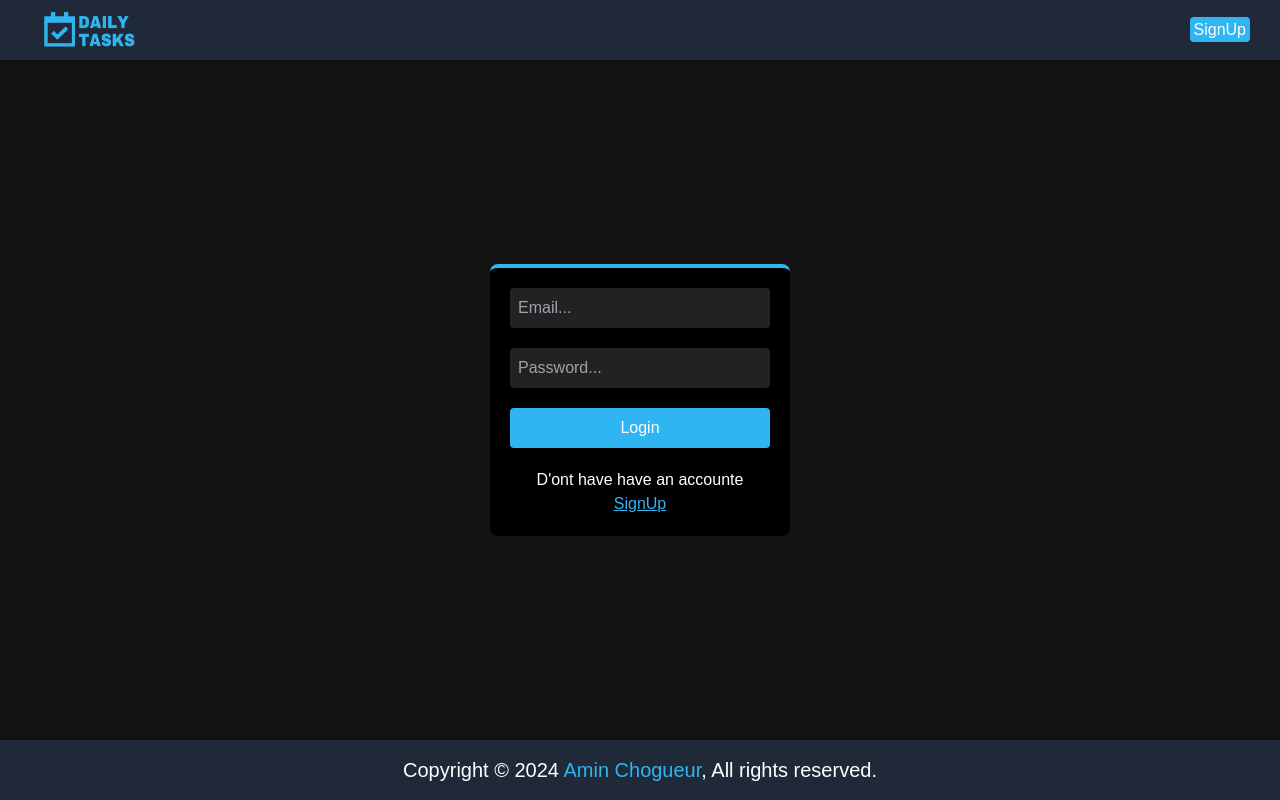
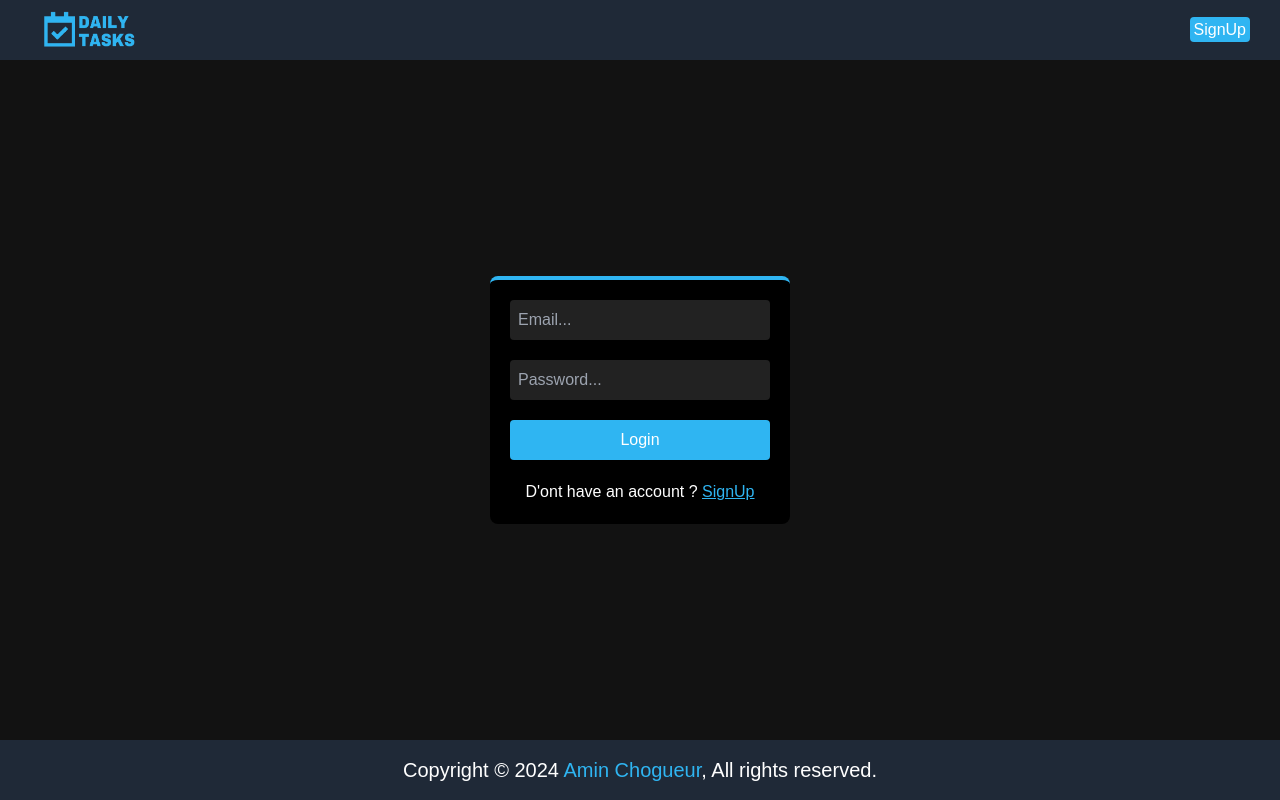
Before and after one commit to Amin-Chogueur/daily_tasks, a Next.js app: page / in a window 1280 px wide. Built offline with nearby package versions, Linux system fonts and the light colour scheme; no server answers.

Commit message:
correct some spelling

```diff
--- a/src/app/page.jsx
+++ b/src/app/page.jsx
@@ -68,7 +68,7 @@ export default function Login() {
           {loading ? "In Process..." : "Login"}
         </button>
         <p className="text-center">
-          D&apos;ont have have an accounte{" "}
+          D&apos;ont have an account ?{" "}
           <Link className="text-[#2FB5F2]  underline" href={"/signUp"}>
             SignUp
           </Link>
--- a/src/app/signUp/page.jsx
+++ b/src/app/signUp/page.jsx
@@ -83,7 +83,7 @@ export default function SignUp() {
           {loading ? "In Process..." : "SignUp"}
         </button>
         <p className="text-center">
-          already have an acounte{" "}
+          Already have an account{" "}
           <Link className="text-[#2FB5F2]  underline" href={"/"}>
             Login
           </Link>
```
